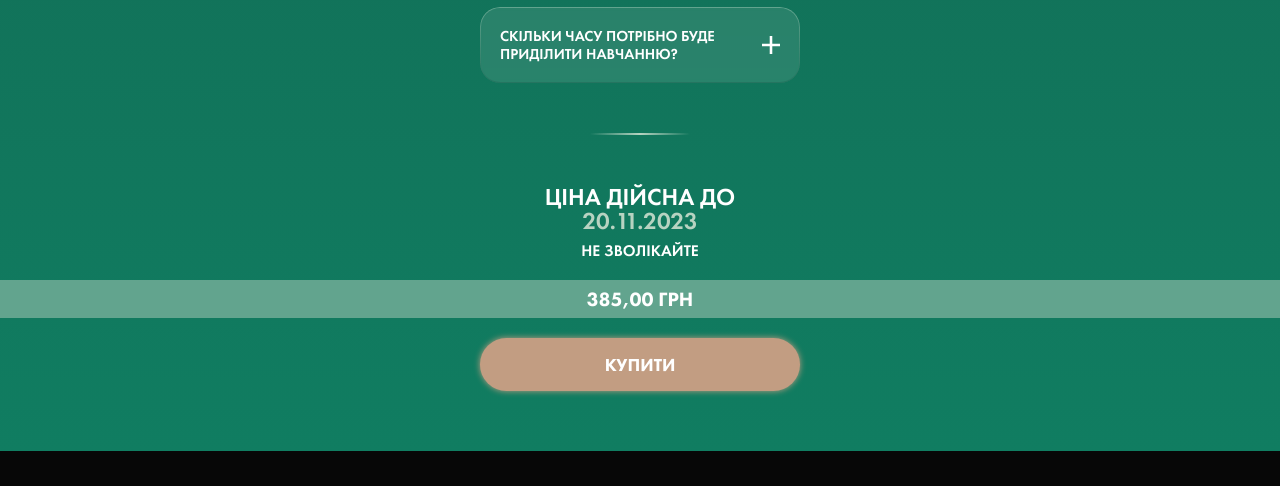
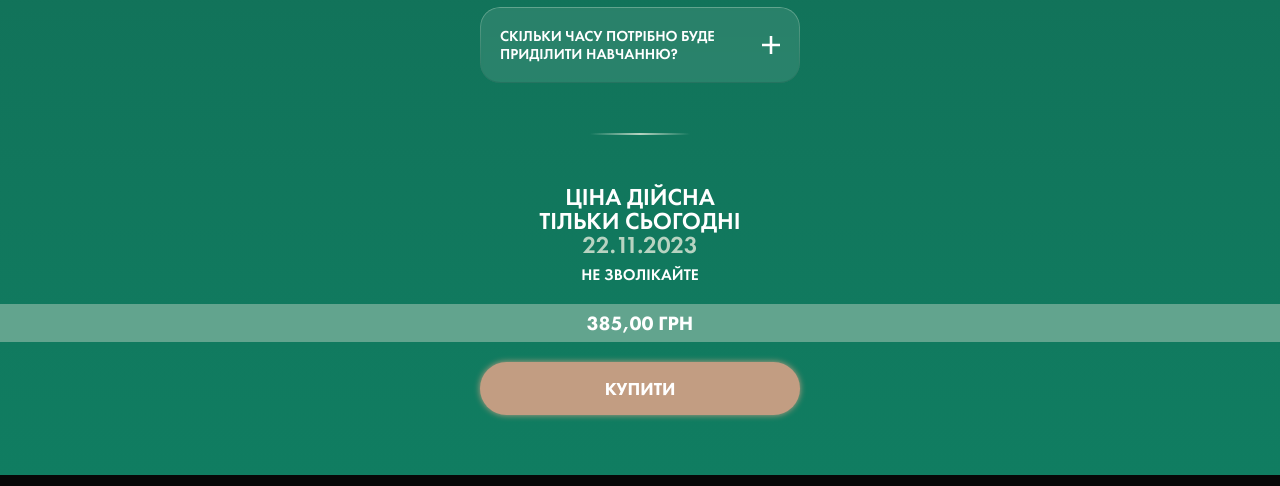
Before and after one commit to RomanIsaiev/work-website-13, a plain HTML site: page index.html in a window 1280 px wide. Shown: the part 7215-7701 px from the top of the page. Drawn offline with nearby package versions, Linux system fonts and the light colour scheme; a script that the page names is missing.

Commit message:
Update index.html

```diff
--- a/index.html
+++ b/index.html
@@ -656,7 +656,7 @@
           </div>
           <div class="price-container">
             <p class="price-discription">
-              ЦІНА ДІЙСНА ДО <span>20.11.2023</span>
+              ЦІНА ДІЙСНА ТІЛЬКИ СЬОГОДНІ <span>22.11.2023</span>
             </p>
             <p class="price-container-check">НЕ ЗВОЛІКАЙТЕ</p>
           </div>
```
